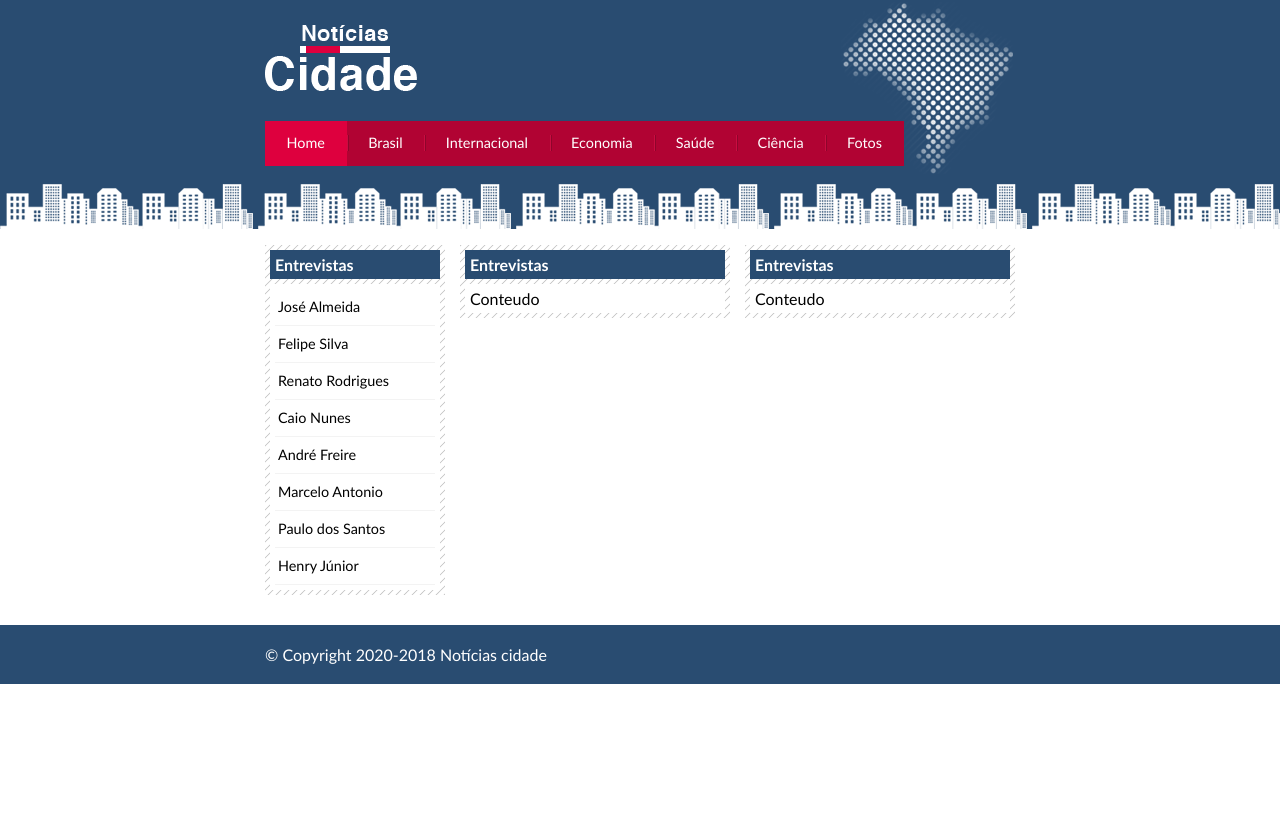
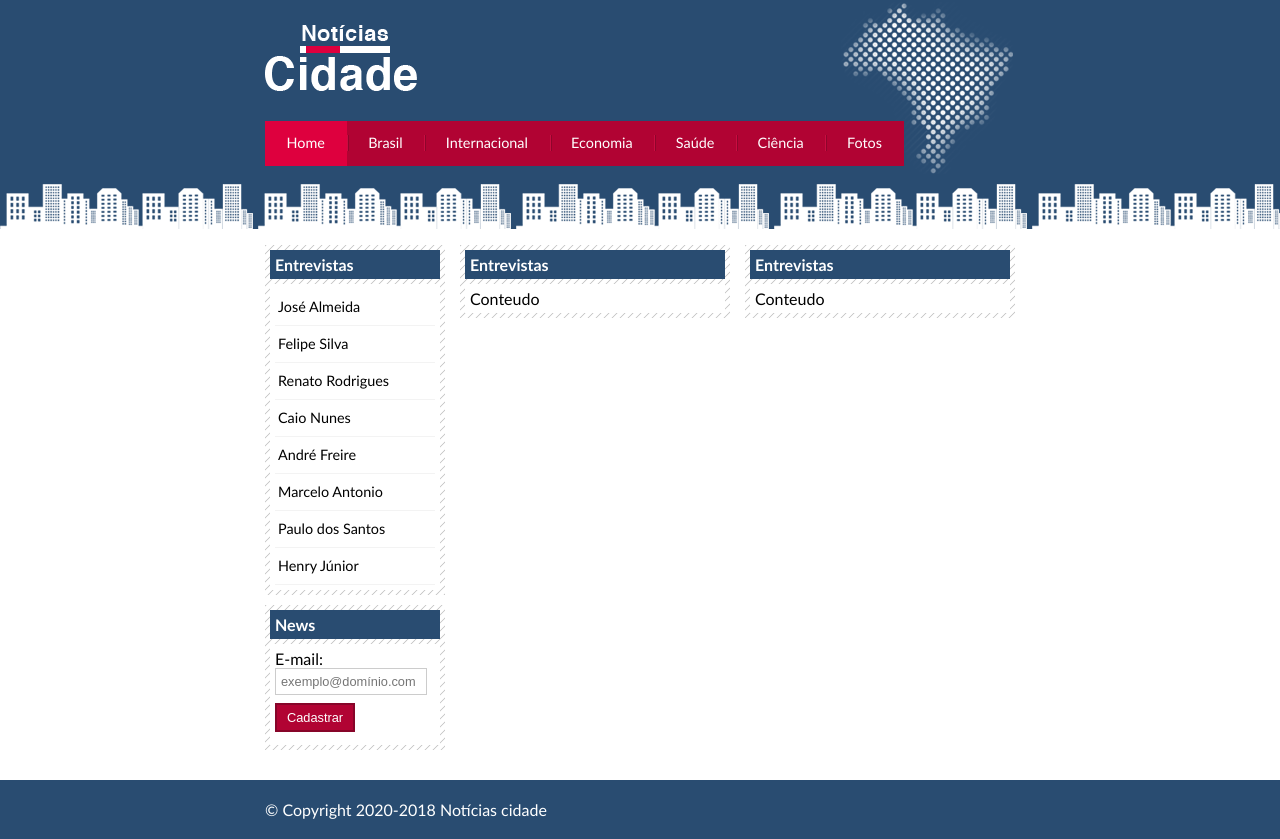
Before and after one commit to Everton-Victor/Noticias-Cidade, a plain HTML site: page index.html in a window 1280 px wide. Before the commit the page ends 800 px from the top, so only its background shows below. Drawn offline with Linux system fonts and the light colour scheme.

Commit message:
Criado o estilo do formulario

```diff
--- a/css/estilo.css
+++ b/css/estilo.css
@@ -121,6 +121,44 @@ body.fotos #navegacao a#fotos {
 	border-bottom: 1px solid #F3F3F3;
 }
 
+#barra-lateral ul a:hover {
+	color: #A1A1A1;
+	background: #F9F9F9 url(../img/marcador.png) no-repeat left center;
+	text-indent: 20px;
+
+}
+
+/*Formatando formulário*/
+label {
+	display: block;
+	cursor: pointer;
+}
+form.news>div {
+	margin-bottom: 8px;
+}
+input {
+	padding: 5px;
+	font-size: 0.8em;
+}
+
+input[name="email"] {
+	width: 140px;
+	background-color: #FFF;
+	border: 1px solid #CCC;
+}
+
+input.submit {
+	width: 80px;
+	color: #FFF;
+	background: #B10333;
+	border: 2px solid #870529;
+	cursor: pointer;
+}
+
+input.submit:hover {
+	background: #DE003E;
+}
+
 #container-rodape {
 	clear: both;
 	background: #294C71;
--- a/index.html
+++ b/index.html
@@ -40,6 +40,7 @@
 				</div>
 
 				<div id="barra-lateral">
+
 					<div class="caixa">
 						<h2>Entrevistas</h2>
 						<div class="caixa-conteudo">
@@ -55,6 +56,22 @@
 							</ul>
 						</div>
 					</div>
+
+					<div class="caixa">
+						<h2>News</h2>
+						<div class="caixa-conteudo">
+							<form class="news">
+								<div>
+									<label for="email">E-mail:</label>
+									<input type="email" name="email" id="email" placeholder="exemplo@domínio.com">
+								</div>
+
+								<div>
+									<input type="submit" name="cadastrar" value="Cadastrar" class="submit">
+								</div>
+							</form>
+						</div>
+					</div>
 				</div>
 			</div>
 
```
